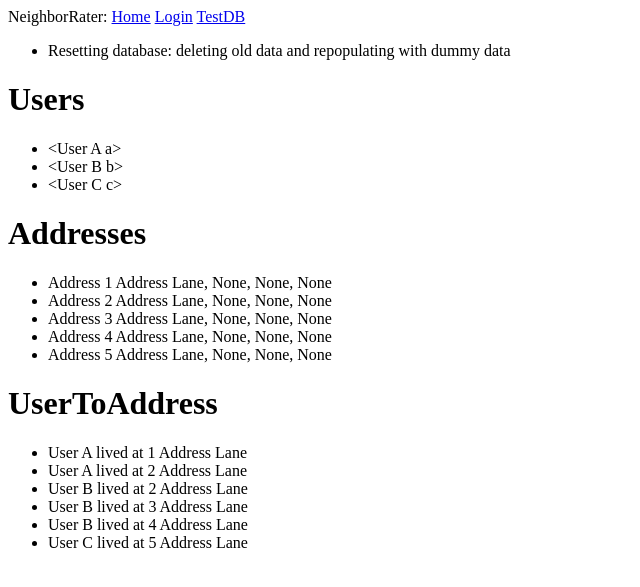
After one commit to amarciszewski99/NeighborRater, a Flask app: page /testDB in a window 1280 px wide. The commit adds this page. Shown: the top 587 px of the page, without its empty margins (0-640 px from the left). Run offline with Flask 3, Linux system fonts and the light colour scheme; data comes from the database, SQL or seed files in the repository.

Commit message:
created function to populate db with dummy data

```diff
--- a/app/models.py
+++ b/app/models.py
@@ -1,10 +1,42 @@
+from datetime import datetime
 from app import db
 
 class User(db.Model):
     id = db.Column(db.Integer, primary_key=True)
-    username = db.Column(db.String(64), index=True, unique=True)
+    first_name = db.Column(db.String(32))
+    last_name = db.Column(db.String(32))
     email = db.Column(db.String(120), index=True, unique=True)
     password_hash = db.Column(db.String(128))
+    u2a_list = db.relationship('UserToAddress', backref='user', lazy='dynamic')
 
     def __repr__(self):
-        return '<User {}>'.format(self.username)
+        return '<User {} {}>'.format(self.first_name, self.last_name)
+
+
+class Address(db.Model):
+    id = db.Column(db.Integer, primary_key=True)
+    street_address = db.Column(db.String(32), unique=True)
+    city = db.Column(db.String(32))
+    state = db.Column(db.String(2))
+    zip_code = db.Column(db.String(5))
+    u2a_list = db.relationship('UserToAddress', backref='address', lazy='dynamic')
+
+    def __repr__(self):
+        return 'Address {}, {}, {}, {}'.format(self.street_address, self.city, self.state, self.zip_code)
+
+
+class UserToAddress(db.Model):
+    id = db.Column(db.Integer, primary_key=True)
+    user_id = db.Column(db.Integer, db.ForeignKey('user.id'))
+    address_id = db.Column(db.Integer, db.ForeignKey('address.id'))
+
+
+class Rating(db.Model):
+    id = db.Column(db.Integer, primary_key=True)
+    rating_value = db.Column(db.Numeric(precision=3, scale=2))
+    description = db.Column(db.String(256))
+    timestamp = db.Column(db.DateTime, index=True, default=datetime.utcnow)
+    u2a_id = db.Column(db.Integer, db.ForeignKey('user_to_address.id'))
+
+    def __repr__(self):
+        return 'Rating {} : {}'.format(self.rating_value, self.description)
--- a/app/routes.py
+++ b/app/routes.py
@@ -1,7 +1,7 @@
 from flask import render_template, flash, redirect, url_for
-from app import app
+from app import app, db
 from app.forms import LoginForm
-
+from app.models import User, Address, UserToAddress, Rating
 
 @app.route('/')
 @app.route('/index')
@@ -15,3 +15,68 @@ def login():
         flash('Login requested for user {}, remember_me={}'.format(form.username.data, form.remember_me.data))
         return redirect(url_for('index'))
     return render_template('login.html', title='Sign In', form=form)
+
+
+@app.route('/testDB')
+def testDB():
+
+    flash("Resetting database: deleting old data and repopulating with dummy data")
+    # clear all data from all tables
+    meta = db.metadata
+    for table in reversed(meta.sorted_tables):
+        print('Clear table {}'.format(table))
+        db.session.execute(table.delete())
+    db.session.commit()
+
+    #Create User objects
+    userA = User(id=1, first_name='A', last_name='a', email='userA@example.com')
+    db.session.add(userA)
+
+    userB = User(id=2, first_name='B', last_name='b', email='userB@example.com')
+    db.session.add(userB)
+
+    userC = User(id=3, first_name='C', last_name='c', email='userC@example.com')
+    db.session.add(userC)
+
+    #Create Address objects
+    address1 = Address(id=1, street_address='1 Address Lane')
+    db.session.add(address1)
+
+    address2 = Address(id=2, street_address='2 Address Lane')
+    db.session.add(address2)
+
+    address3 = Address(id=3, street_address='3 Address Lane')
+    db.session.add(address3)
+
+    address4 = Address(id=4, street_address='4 Address Lane')
+    db.session.add(address4)
+
+    address5 = Address(id=5, street_address='5 Address Lane')
+    db.session.add(address5)
+
+    #Create UserToAddress objects
+    u2a_A1 = UserToAddress(id=1, user_id=1, address_id=1)
+    db.session.add(u2a_A1)
+
+    u2a_A2 = UserToAddress(id=2, user_id=1, address_id=2)
+    db.session.add(u2a_A2)
+
+    u2a_B2 = UserToAddress(id=3, user_id=2, address_id=2)
+    db.session.add(u2a_B2)
+
+    u2a_B3 = UserToAddress(id=4, user_id=2, address_id=3)
+    db.session.add(u2a_B3)
+
+    u2a_B4 = UserToAddress(id=5, user_id=2, address_id=4)
+    db.session.add(u2a_B4)
+
+    u2a_C5 = UserToAddress(id=6, user_id=3, address_id=5)
+    db.session.add(u2a_C5)
+
+    #Commit the session
+    db.session.commit()
+
+    userList = db.session.query(User).all()
+    addressList = db.session.query(Address).all()
+
+    return render_template('testDB.html', userList=userList, addressList=addressList)
--- a/app/templates/base.html
+++ b/app/templates/base.html
@@ -16,6 +16,7 @@
         NeighborRater:
         <a href="{{ url_for('index') }}">Home</a>
         <a href="{{ url_for('login') }}">Login</a>
+        <a href="{{ url_for('testDB') }}">TestDB</a>
     </div>
 
     {% with messages = get_flashed_messages() %}
--- /dev/null
+++ b/app/templates/testDB.html
@@ -0,0 +1,27 @@
+{% extends 'base.html' %}
+
+{% block content %}
+
+<h1>Users</h1>
+<ul>
+    {% for user in userList %}
+    <li>{{ user }}</li>
+    {% endfor %}
+</ul>
+
+<h1>Addresses</h1>
+<ul>
+    {% for address in addressList %}
+    <li>{{ address }}</li>
+    {% endfor %}
+</ul>
+
+<h1>UserToAddress</h1>
+<ul>
+    {% for user in userList %}
+    {% for u2a in user.u2a_list %}
+    <li>User {{ user.first_name }} lived at {{ u2a.address.street_address }}</li>
+    {% endfor %}
+    {% endfor %}
+</ul>
+{% endblock %}
```
Also changed, not shown: migrations/versions/2153a13792b0_.py (added, +73 -0 lines), app.db.
